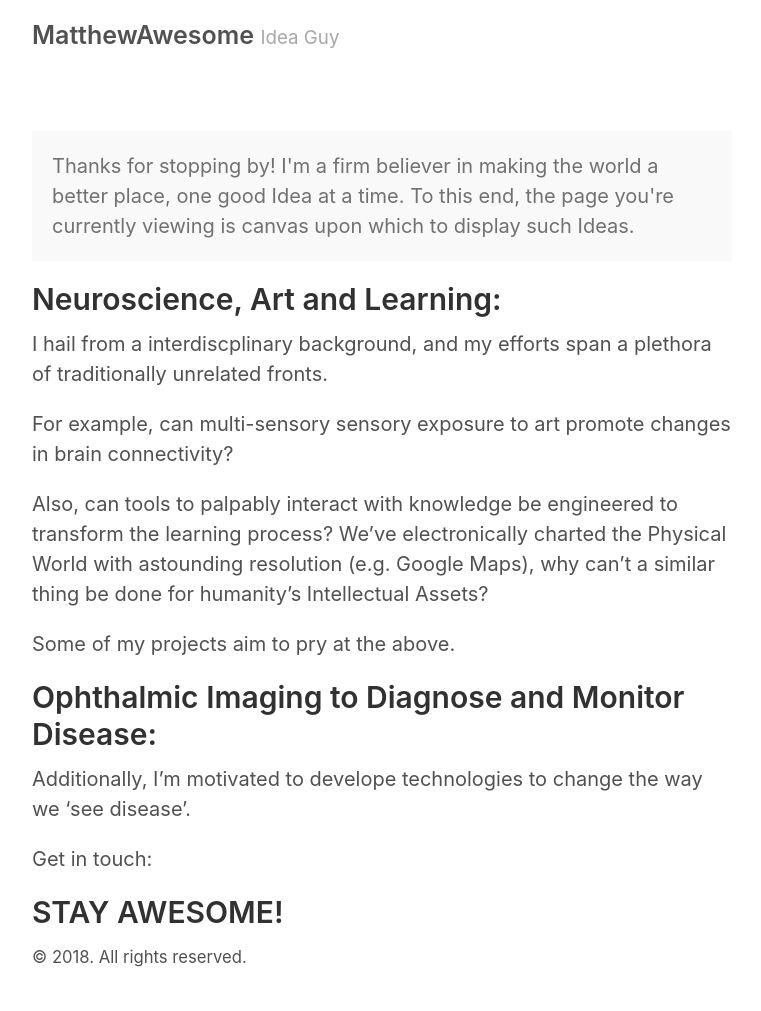
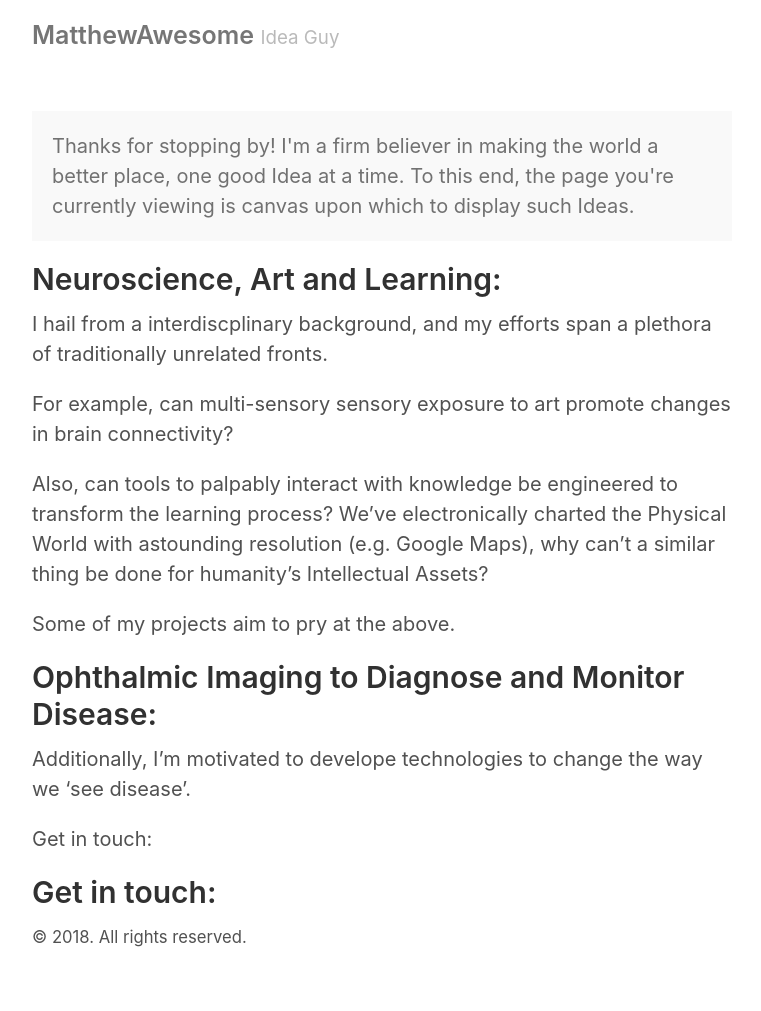
Before and after one commit to MatthewAwesome/MatthewAwesome.github.io, a Jekyll site: the page built from index.md, in a window 1280 px wide. Shown: the whole page, without its empty margins (258-1019 px from the left). Built offline with Jekyll 4.4.1, drawn with Linux system fonts in a browser that asks for light colours.

Commit message:
Styling changes.

```diff
--- a/_layouts/default.html
+++ b/_layouts/default.html
@@ -1,10 +1,7 @@
 <!DOCTYPE html>
 <html lang="en">
-
   {% include head.html %}
-
   <body>
-
     <div class="container content">
       <header class="masthead">
         <h3 class="masthead-title">
--- a/_sass/_masthead.scss
+++ b/_sass/_masthead.scss
@@ -5,13 +5,13 @@
 .masthead {
   padding-top:    1rem;
   padding-bottom: 1rem;
-  margin-bottom: 3rem;
+  margin-bottom: 2rem;
 }
 
 .masthead-title {
   margin-top: 0;
   margin-bottom: 0;
-  color: $gray-4;
+  color: $gray-3;
 
   a {
     color: inherit;
--- a/index.md
+++ b/index.md
@@ -25,4 +25,4 @@ Additionally, I'm motivated to develope technologies to change the way we 'see d
 
 Get in touch:
 
-## STAY AWESOME!
+## Get in touch:
```
Also changed, not shown: 1 other file.
